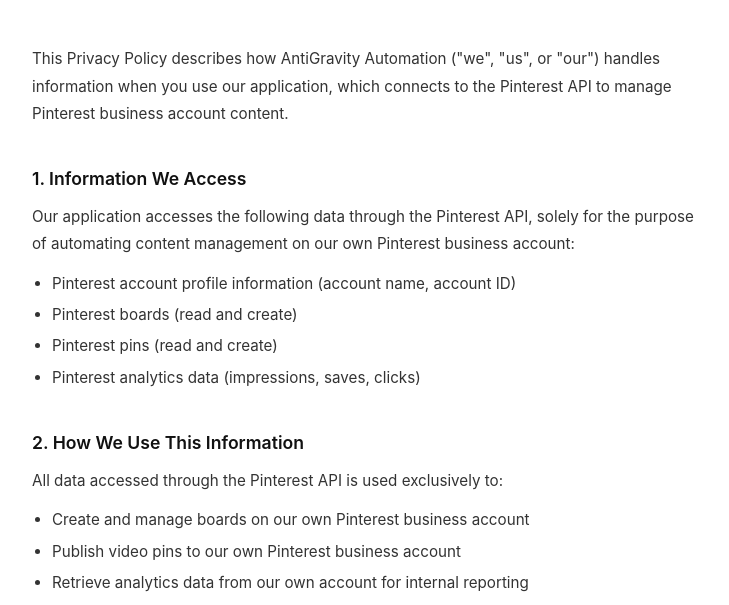
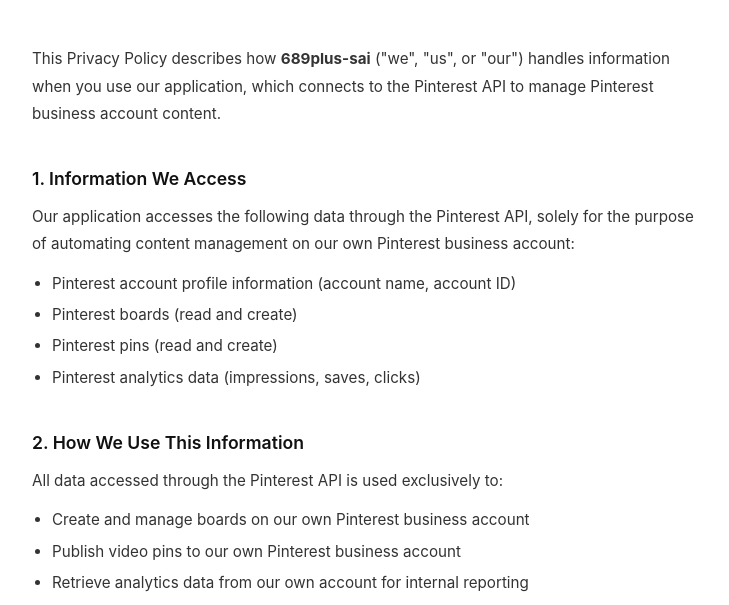
Before and after one commit to 689plus-sai/antigravity, a plain HTML site: page index.html in a window 1280 px wide. Shown: the part 147-752 px from the top of the page, without its empty margins (272-1001 px from the left). Drawn offline with Linux system fonts and the light colour scheme.

Commit message:
Update index.html

```diff
--- a/index.html
+++ b/index.html
@@ -3,7 +3,7 @@
 <head>
   <meta charset="UTF-8">
   <meta name="viewport" content="width=device-width, initial-scale=1.0">
-  <title>Privacy Policy — AntiGravity Automation</title>
+  <title>Privacy Policy — 689plus-sai</title>
   <style>
     *, *::before, *::after { box-sizing: border-box; margin: 0; padding: 0; }
     body {
@@ -31,7 +31,7 @@
   <p class="updated">Last updated: March 22, 2026</p>
 
   <p>
-    This Privacy Policy describes how AntiGravity Automation ("we", "us", or "our")
+    This Privacy Policy describes how <strong>689plus-sai</strong> ("we", "us", or "our")
     handles information when you use our application, which connects to the Pinterest API
     to manage Pinterest business account content.
   </p>
@@ -95,7 +95,7 @@
   <h2>8. Contact</h2>
   <p>
     If you have any questions about this Privacy Policy, please contact us at:<br>
-    <strong>Business:</strong> AntiGravity<br>
+    <strong>Business:</strong> 689plus-sai<br>
     <strong>Adobe Stock:</strong> <a href="https://stock.adobe.com/jp/contributor/213164389/ryo-sk" target="_blank">stock.adobe.com/jp/contributor/213164389/ryo-sk</a>
   </p>
 
```
